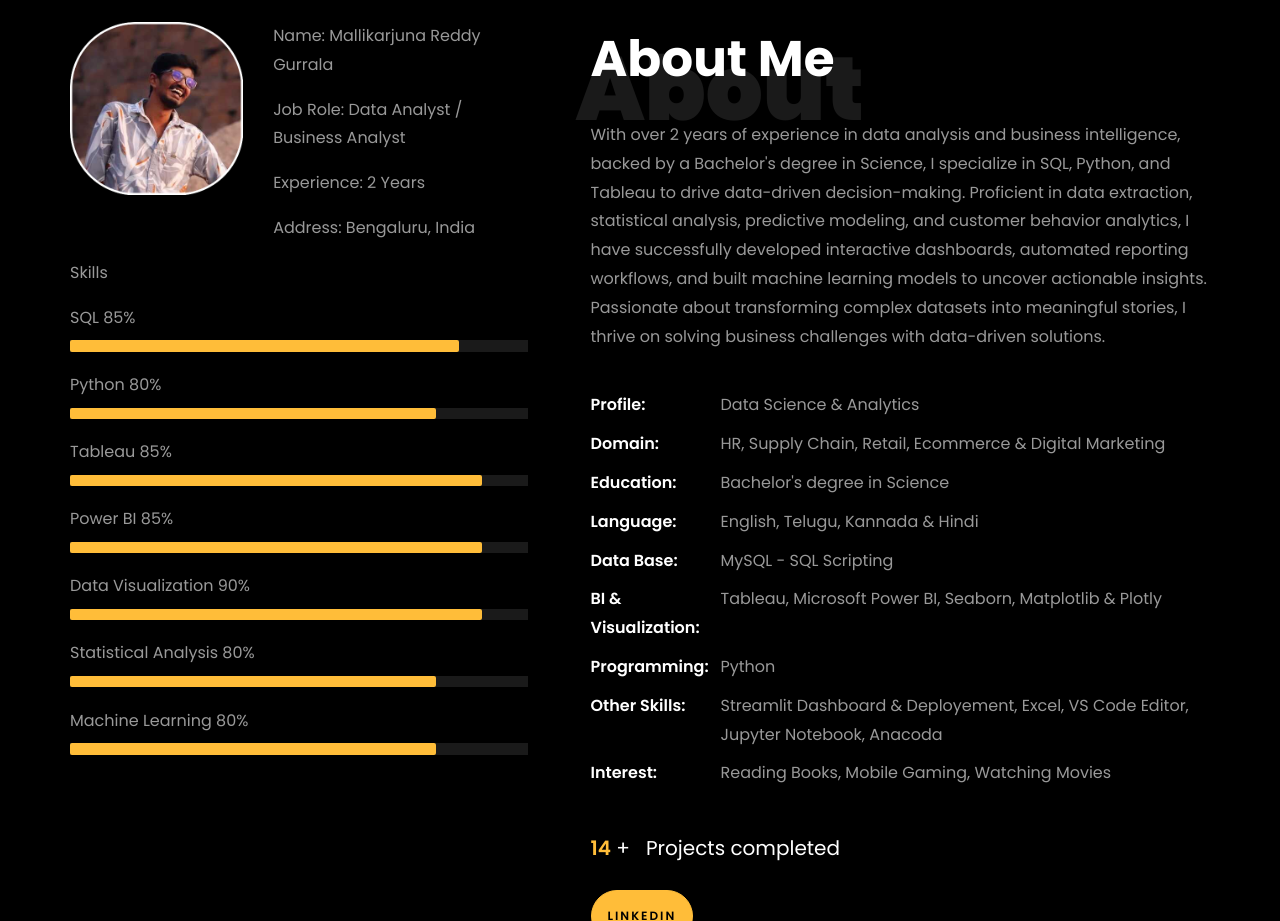
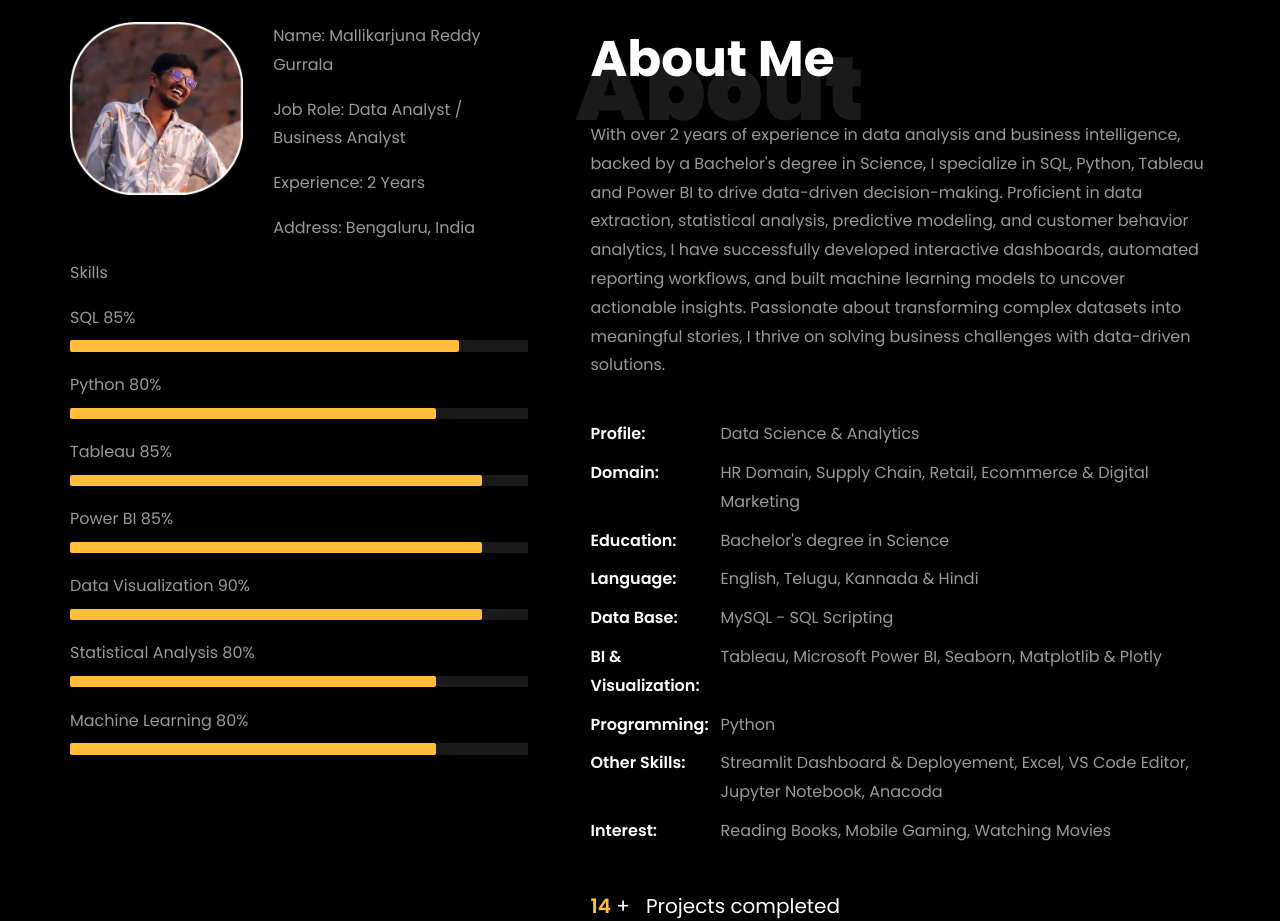
Before and after one commit to MallikarjunaReddy448/MallikarjunaReddy448.github.io, a plain HTML site: page index.html in a window 1280 px wide. Shown: the part 840-1761 px from the top of the page. Drawn offline with Linux system fonts and the light colour scheme; files whose address does not match are found by name.

Commit message:
Update index.html

```diff
--- a/index.html
+++ b/index.html
@@ -301,13 +301,13 @@
 								<h2 class="mb-4">About Me</h2>
 
 								<p>With over 2 years of experience in data analysis and business intelligence, backed by a Bachelor's degree in Science,
-									I specialize in SQL, Python, and Tableau to drive data-driven decision-making. Proficient in data extraction,
+									I specialize in SQL, Python, Tableau and Power BI to drive data-driven decision-making. Proficient in data extraction,
 									statistical analysis, predictive modeling, and customer behavior analytics, I have successfully developed interactive dashboards,
 									automated reporting workflows, and built machine learning models to uncover actionable insights.
 									Passionate about transforming complex datasets into meaningful stories, I thrive on solving business challenges with data-driven solutions.</p>
 								<ul class="about-info mt-4 px-md-0 px-2" style="width: 100%;">
 									<li class="d-flex"><span>Profile:</span> <span>Data Science &amp; Analytics</span></li>
-									<li class="d-flex"><span>Domain:</span> <span>HR, Supply Chain, Retail, Ecommerce &amp; Digital Marketing</span></li>
+									<li class="d-flex"><span>Domain:</span> <span>HR Domain, Supply Chain, Retail, Ecommerce &amp; Digital Marketing</span></li>
 									<li class="d-flex"><span>Education:</span> <span>Bachelor's degree in Science</span></li>
 									<li class="d-flex"><span>Language:</span> <span>English, Telugu, Kannada &amp; Hindi</span></li>
 									<li class="d-flex"><span>Data Base:</span> <span>MySQL - SQL Scripting </span></li>
```
